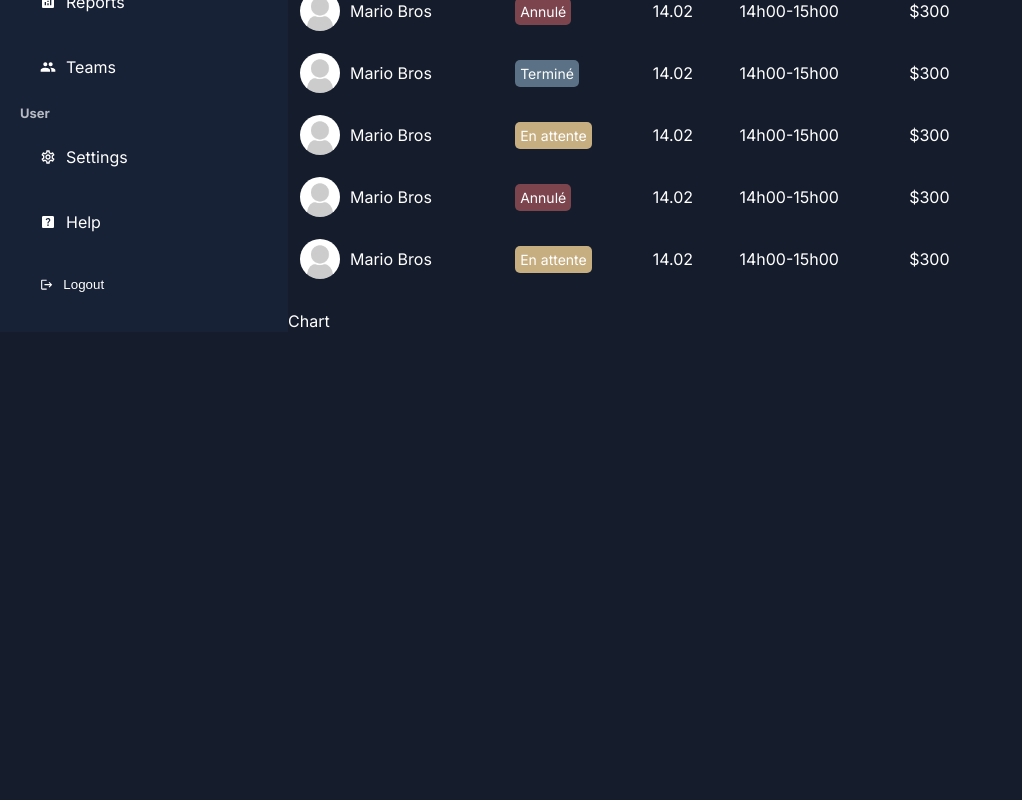
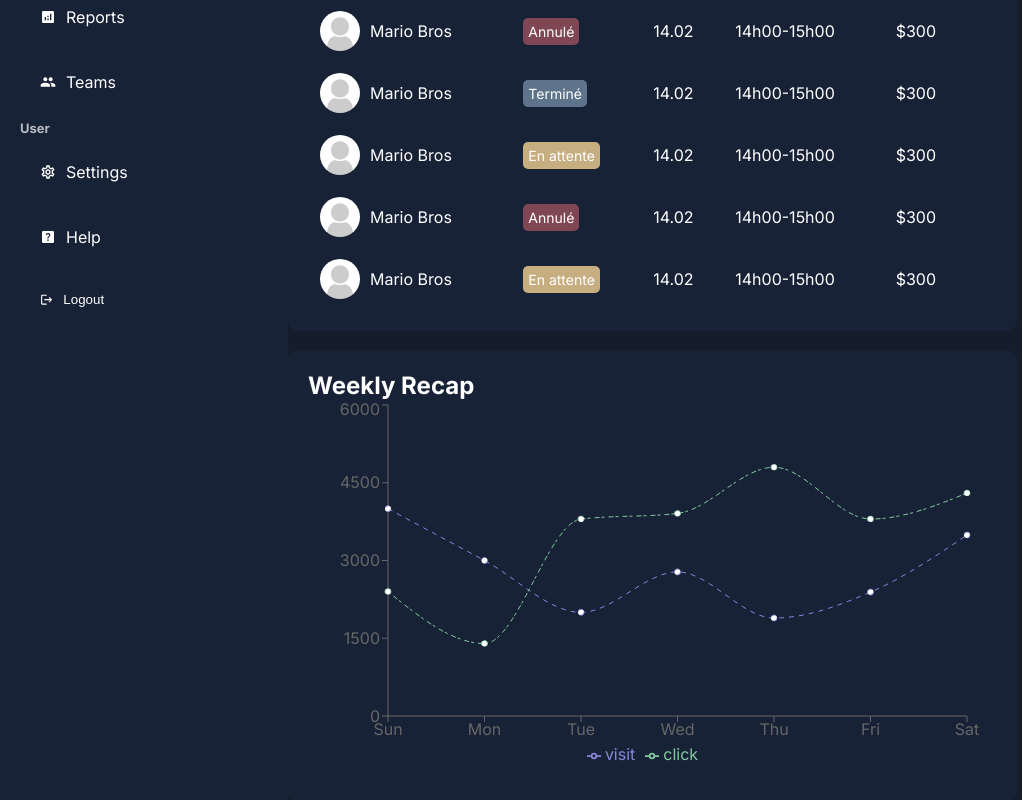
Before and after one commit to kmaadcode/selfmecano, a Next.js app: page /dashboard in a window 1280 px wide. Shown: the part 498-1298 px from the top of the page, without its empty margins (0-1022 px from the left). Before the commit the page ends 830 px from the top, so only its background shows below. Built offline with nearby package versions, Linux system fonts and the light colour scheme.

Commit message:
end chart.jsx & css

```diff
--- a/app/ui/dashboard/chart/chart.jsx
+++ b/app/ui/dashboard/chart/chart.jsx
@@ -1,8 +1,80 @@
+
+"use client";
+import {
+  Legend,
+  Line,
+  LineChart,
+  ResponsiveContainer,
+  Tooltip,
+  XAxis,
+  YAxis
+} from "recharts";
+
 import styles from './chart.module.css';
+
+const data = [
+  {
+    name: "Sun",
+    visit: 4000,
+    click: 2400,
+  },
+  {
+    name: "Mon",
+    visit: 3000,
+    click: 1398,
+  },
+  {
+    name: "Tue",
+    visit: 2000,
+    click: 3800,
+  },
+  {
+    name: "Wed",
+    visit: 2780,
+    click: 3908,
+  },
+  {
+    name: "Thu",
+    visit: 1890,
+    click: 4800,
+  },
+  {
+    name: "Fri",
+    visit: 2390,
+    click: 3800,
+  },
+  {
+    name: "Sat",
+    visit: 3490,
+    click: 4300,
+  },
+];
 
 const Chart = () => {
   return (
-    <div className={styles.container}>Chart</div>
+    <div className={styles.container}>
+      <h2>Weekly Recap</h2>
+      <ResponsiveContainer width="100%" height="90%">
+        <LineChart
+          width={500}
+          height={300}
+          data={data}
+          margin={{
+            top: 5,
+            right: 30,
+            left: 20,
+            bottom: 5,
+          }}
+        >
+          <XAxis dataKey="name" />
+          <YAxis />
+          <Tooltip contentStyle={{background:"#151c2c", border:"none"}} />
+          <Legend />
+          <Line type="monotone" dataKey="visit" stroke="#8884d8" strokeDasharray="5 5" />
+          <Line type="monotone" dataKey="click" stroke="#82ca9d" strokeDasharray="3 4 5 2" />
+        </LineChart>
+      </ResponsiveContainer>
+    </div>
   )
 }
 
--- a/app/ui/dashboard/chart/chart.module.css
+++ b/app/ui/dashboard/chart/chart.module.css
@@ -1,2 +1,12 @@
 .container {
+  height: 450px;
+  background-color: var(--bgSoft);
+  padding: 20px;
+  border-radius: 10px;
 }
+
+.title {
+  font-weight: 200;
+  color: var(--textSoft);
+  margin-bottom: 20px;
+}
--- a/app/ui/dashboard/transactions/transactions.jsx
+++ b/app/ui/dashboard/transactions/transactions.jsx
@@ -3,7 +3,7 @@
 
   const Transactions = () => {
     return (
-      <div clsName={styles.container}>
+      <div className={styles.container}>
         <h2 className={styles.title}>LATEST Transactions</h2>
       <table className={styles.table}>
         <thead>
```
Also changed, not shown: jsconfig.json (+7 -2 lines).
